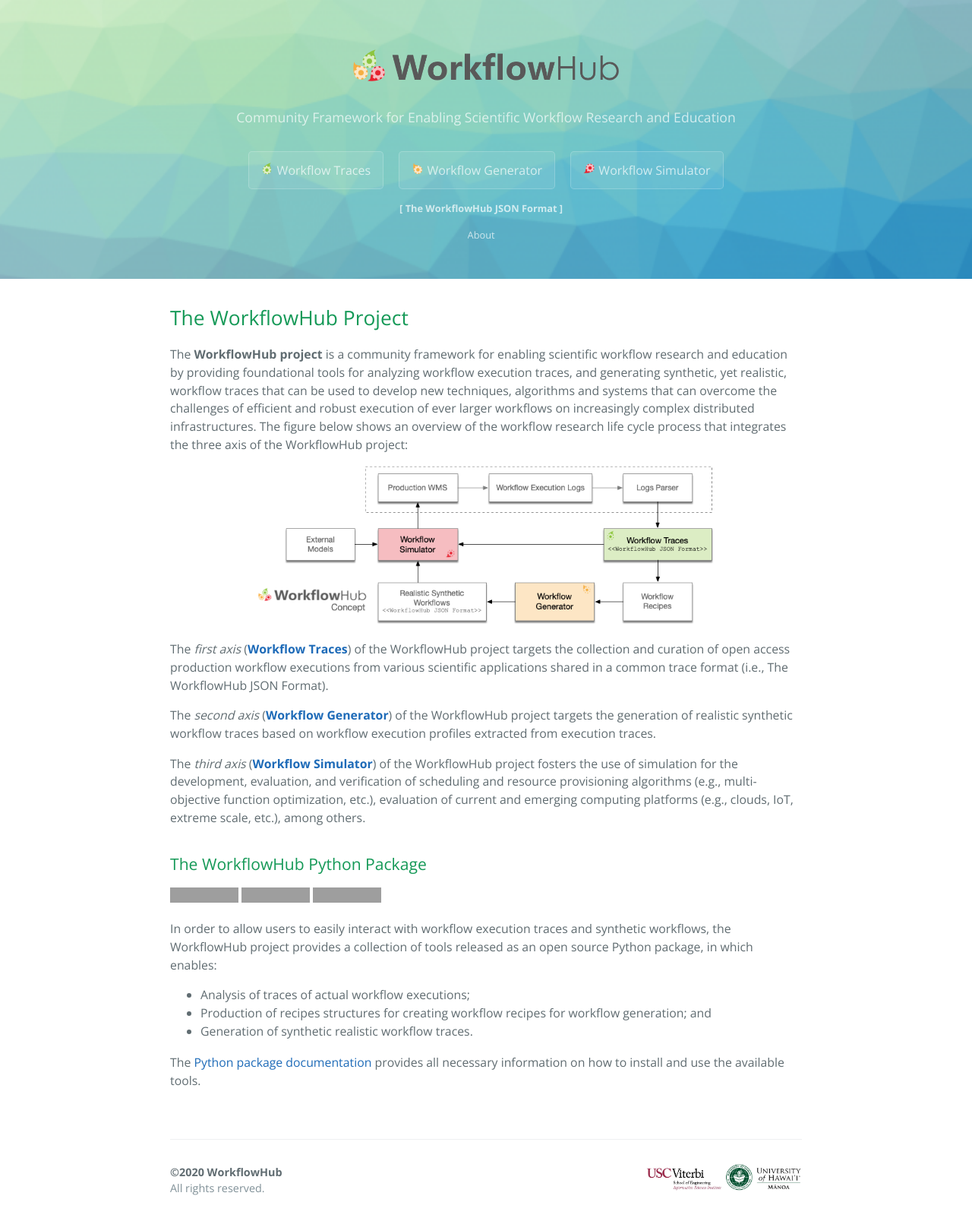
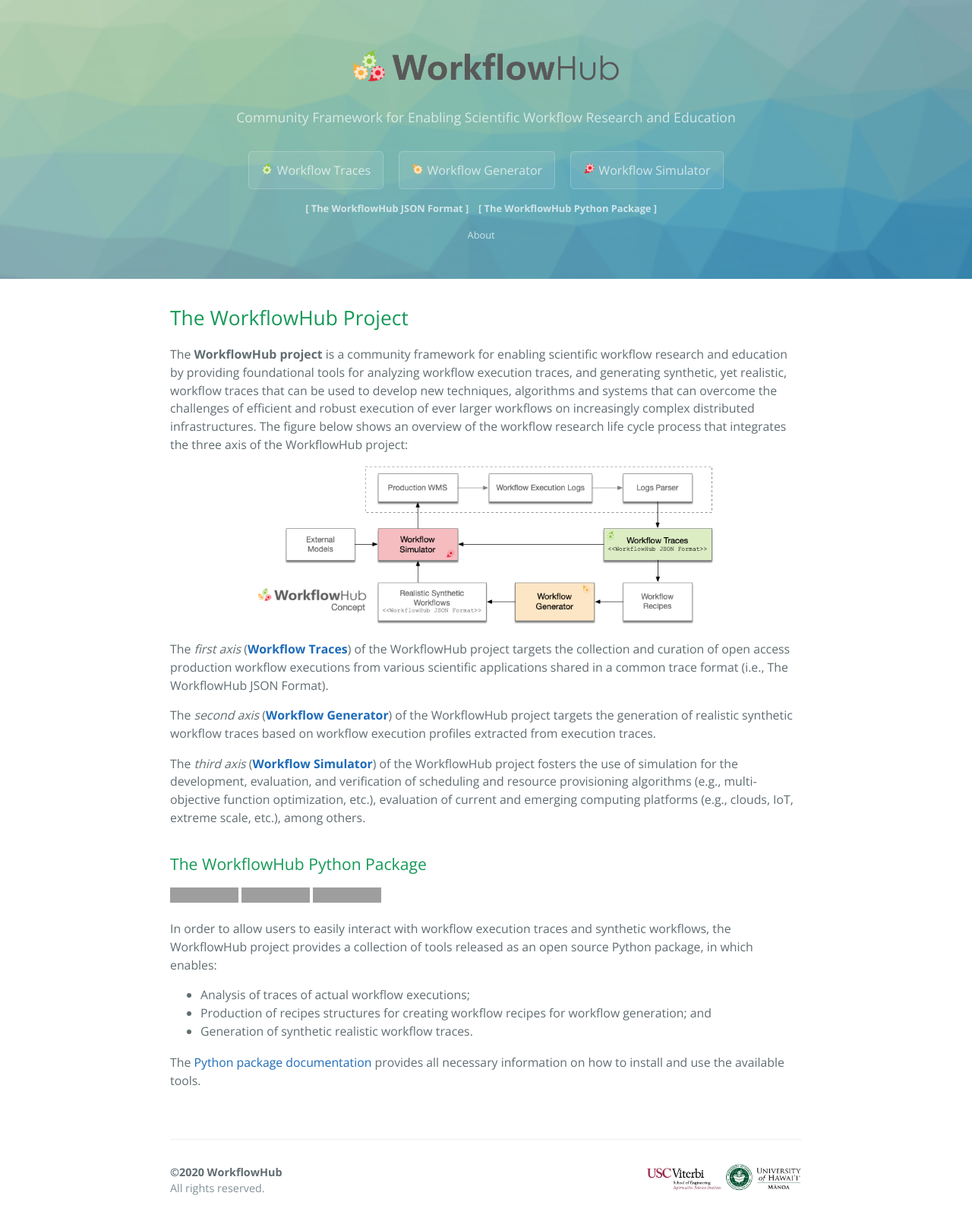
Before and after one commit to workflowhub/workflowhub.github.io, a Jekyll site: the page built from index.md, in a window 1280 px wide. Shown: the whole page at 76% size. Built offline with Jekyll 4.4.1, drawn with Linux system fonts in a browser that asks for light colours; grey boxes are pictures that could not be loaded.

Commit message:
adding python package

```diff
--- a/_includes/page-header.html
+++ b/_includes/page-header.html
@@ -1,4 +1,5 @@
 <section class="page-header">
+    <div class="page-header-layer">
         <h1 class="project-name"><a href="/"><img src="assets/images/logo-horizontal.png" width="350"/></a></h1>
         <h2 class="project-tagline">{{ site.tagline }}</h2>
         <a href="/traces" class="btn"><img src="assets/images/icon-green.png" width="16"/> Workflow Traces</a>
@@ -7,6 +8,8 @@
         <div class="menu">
             <ul>
                 <li><a href="/json-format"><strong>[ The WorkflowHub JSON Format ]</strong></a></li>
+                <li><a href="https://workflowhub.readthedocs.io/" target="_blank"><strong>[ The WorkflowHub Python
+                    Package ]</strong></a></li>
             </ul>
         </div>
         <div class="menu" style="margin-top: 1em">
@@ -14,4 +17,5 @@
                 <li><a href="/about">About</a></li>
             </ul>
         </div>
+    </div>
 </section>
--- a/css/cayman.css
+++ b/css/cayman.css
@@ -354,6 +354,13 @@ a:hover {
     -webkit-background-size: cover;
     -moz-background-size: cover;
     -o-background-size: cover;
+    padding: 0 !important;
+}
+
+.page-header-layer {
+    background-color: rgba(100, 100, 100, 0.2);
+    background-size: cover;
+    padding: 3em;
 }
 
 .page-header .menu {
```
Lines whose indentation alone changed are shown as unchanged.
